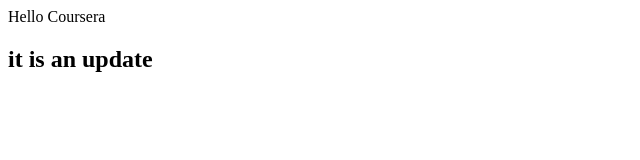
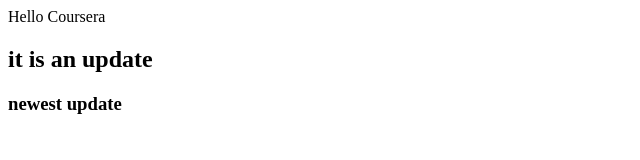
Before and after one commit to ManukiQ/Coursera-test, a plain HTML site: page index.html in a window 1280 px wide. Shown: the whole page, without its empty margins (0-640 px from the left). Drawn offline with Linux system fonts and the light colour scheme.

Commit message:
newest update

```diff
--- a/index.html
+++ b/index.html
@@ -6,5 +6,6 @@
 <body
 <h1>Hello Coursera</h1>
 <h2>it is an update</h2>
+<h3>newest update</h3>
 </body>
 </html>
```
